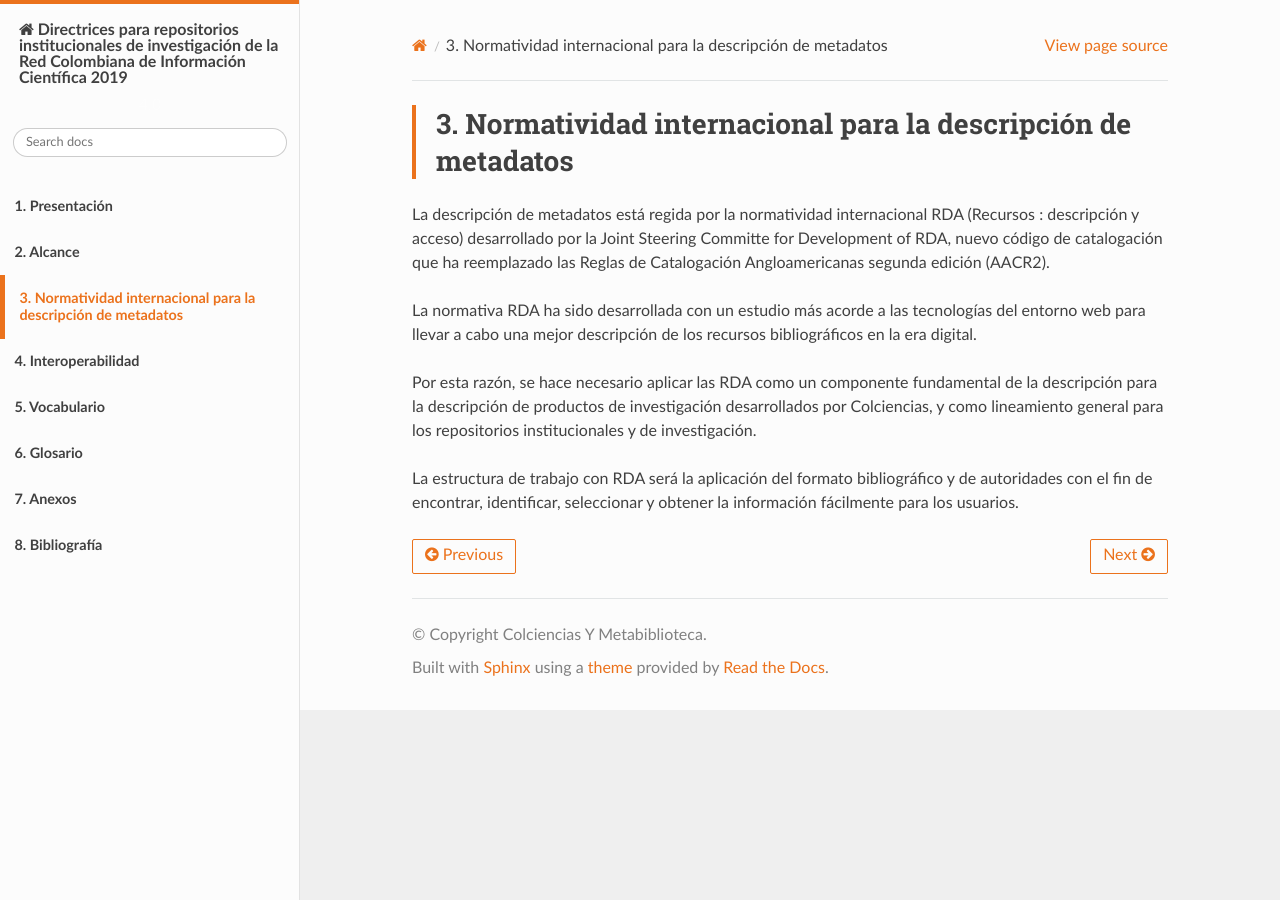
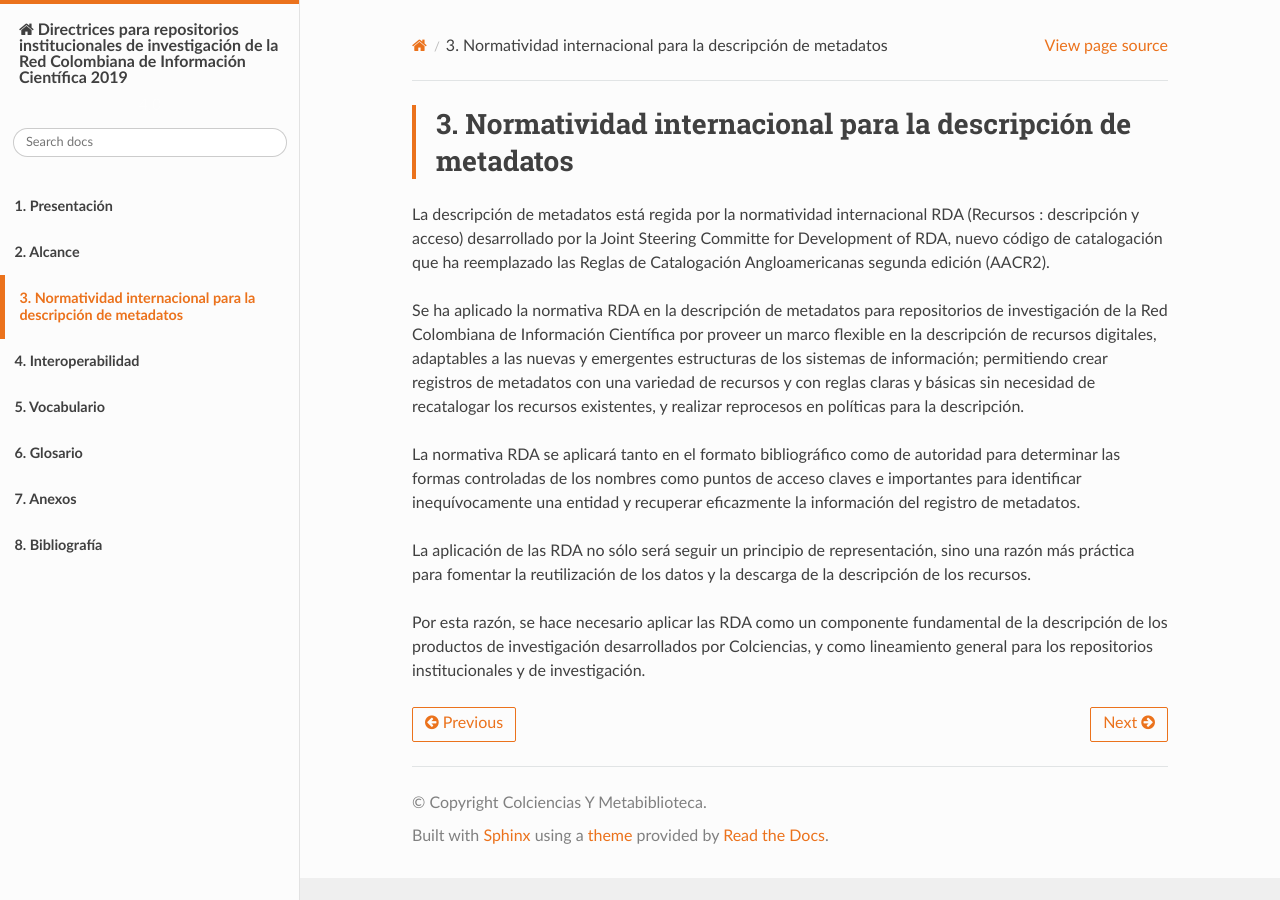
Before and after one commit to rcic/openaire4, a Sphinx documentation site: the page built from docs/normatividadInter.rst, in a window 1280 px wide. Built offline with Sphinx 7.4.7 and the Read the Docs theme 2.0.0, drawn with Linux system fonts in a browser that asks for light colours.

Commit message:
actualizacion

```diff
--- a/docs/normatividadInter.rst
+++ b/docs/normatividadInter.rst
@@ -5,8 +5,10 @@ Normatividad internacional para la descripción de metadatos
 
 La descripción de metadatos está regida por la normatividad internacional RDA (Recursos : descripción y acceso)  desarrollado por  la Joint Steering Committe for Development of RDA, nuevo código de catalogación que ha reemplazado las Reglas de Catalogación Angloamericanas segunda edición (AACR2).
 
-La normativa RDA ha sido desarrollada con un estudio más acorde a las tecnologías del entorno web para llevar a cabo una mejor descripción de los recursos bibliográficos en la era digital.
+Se ha aplicado la normativa RDA en la descripción de metadatos para repositorios de investigación de la Red Colombiana de Información Científica por proveer un marco flexible en la descripción de recursos digitales, adaptables a las nuevas y emergentes estructuras de los sistemas de información; permitiendo crear registros de metadatos con una variedad de recursos y con reglas claras y básicas sin necesidad de recatalogar los recursos existentes, y realizar reprocesos en políticas para la descripción.
 
-Por esta razón, se hace necesario aplicar las RDA como un componente fundamental de la descripción para la descripción de productos de investigación desarrollados por Colciencias, y como lineamiento general para los repositorios institucionales y de investigación.
+La normativa RDA se aplicará tanto en el formato bibliográfico como de autoridad para determinar las formas controladas de los nombres como puntos de acceso claves e importantes para identificar inequívocamente una entidad y recuperar eficazmente la información del registro de metadatos.
 
-La estructura de trabajo con RDA será la aplicación del formato bibliográfico y de autoridades con el fin de encontrar, identificar, seleccionar y obtener la información fácilmente para los usuarios.
+La aplicación de las RDA no sólo será seguir un principio de representación, sino una razón más práctica para fomentar la reutilización de los datos y la descarga de la descripción de los recursos.
+
+Por esta razón, se hace necesario aplicar las RDA como un componente fundamental de la descripción de los productos de investigación desarrollados por Colciencias, y como lineamiento general para los repositorios institucionales y de investigación.
```
